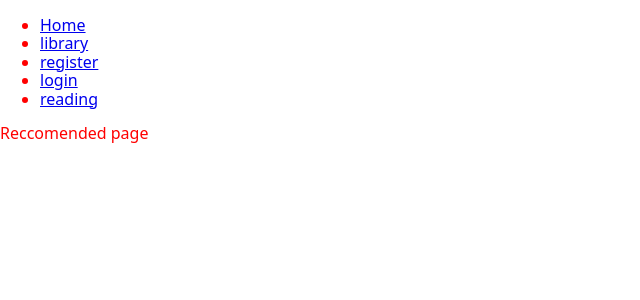
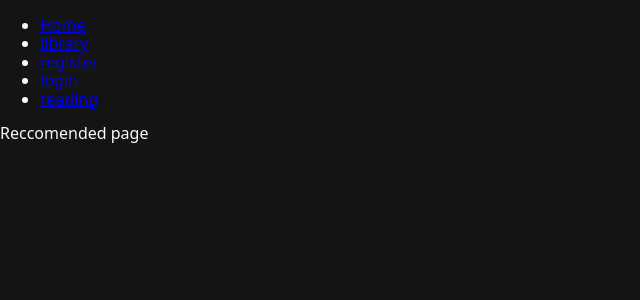
Before and after one commit to AngryAndrii/read_jorney, a React (Vite) app: page / in a window 1280 px wide. Shown: the top 300 px of the page, without its empty margins (0-640 px from the left). Built offline with nearby package versions, Linux system fonts and the light colour scheme.

Commit message:
added colors

```diff
--- a/src/app/GlobalStyle.js
+++ b/src/app/GlobalStyle.js
@@ -1,15 +1,21 @@
-import { createGlobalStyle } from "styled-components";
-import "modern-normalize";
+import { createGlobalStyle } from 'styled-components';
+import 'modern-normalize';
 
 const GlobalStyle = createGlobalStyle`
   html {
+    --color-primary: #1F1F1F;
+    --color-secondary: #F9F9F9;
+    --color-back: #141414;
+    --color-gray: #686868;
+    --color-gray-30: rgba(227, 227, 227, 0.3);
+    --color-gray-dark: #262626;
+    --color-blue: #4f92f7;
     --color-green: #30B94D;
-    --color-background: white;
-    --color-primary: rebeccapurple;
   }
 
   body {
-    color: red;
+    color: var(--color-secondary);
+    background-color: var(--color-back);
   }
 `;
 
--- /dev/null
+++ b/src/shared/ui/Button/Button.styled.js
@@ -0,0 +1,5 @@
+import styled from 'styled-components';
+
+const StyledButton = styled.button`
+  background-color: black;
+`;
```
Also changed, not shown: src/shared/ui/Button/Button.jsx (added).
